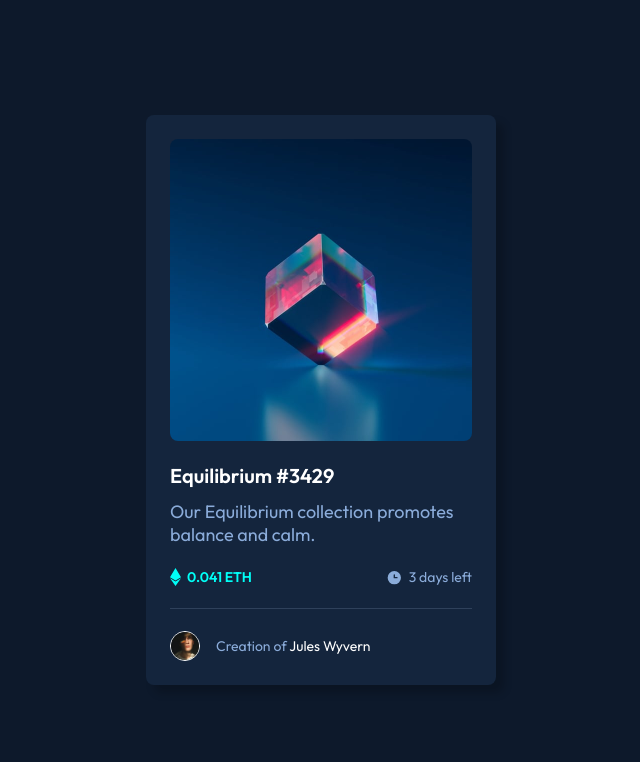
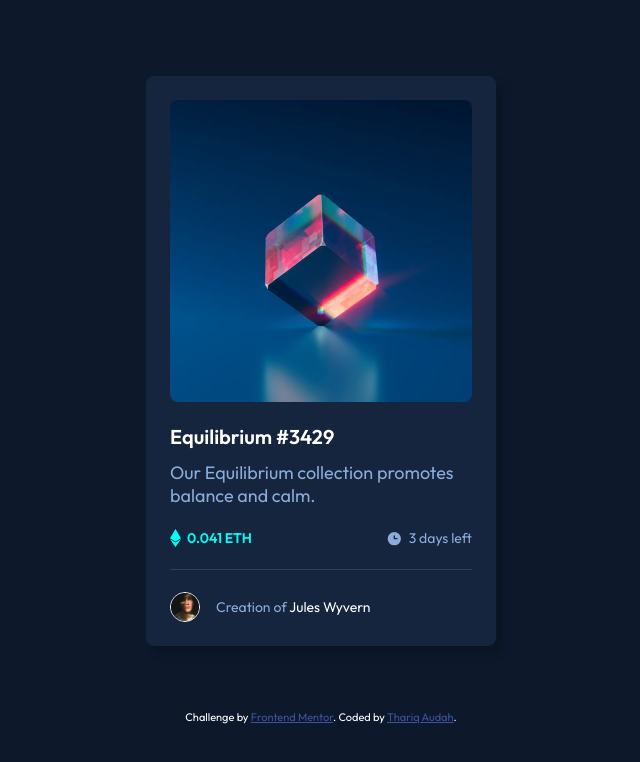
Before and after one commit to thariqaudah/nft-card-component-FM, a plain HTML site: page index.html in a window 1280 px wide. Shown: the whole page, without its empty margins (319-959 px from the left). Drawn offline with Linux system fonts and the light colour scheme.

Commit message:
attribution

```diff
--- a/index.html
+++ b/index.html
@@ -43,12 +43,12 @@
 			</div>
 
 			<!-- Attribution -->
-			<!-- <div class="attribution">
+			<div class="attribution">
 				Challenge by
 				<a href="https://www.frontendmentor.io?ref=challenge" target="_blank"
 					>Frontend Mentor</a
-				>. Coded by <a href="#">Your Name Here</a>.
-			</div> -->
+				>. Coded by <a href="https://twitter.com/mt_audah">Thariq Audah</a>.
+			</div>
 		</div>
 	</body>
 </html>
```
